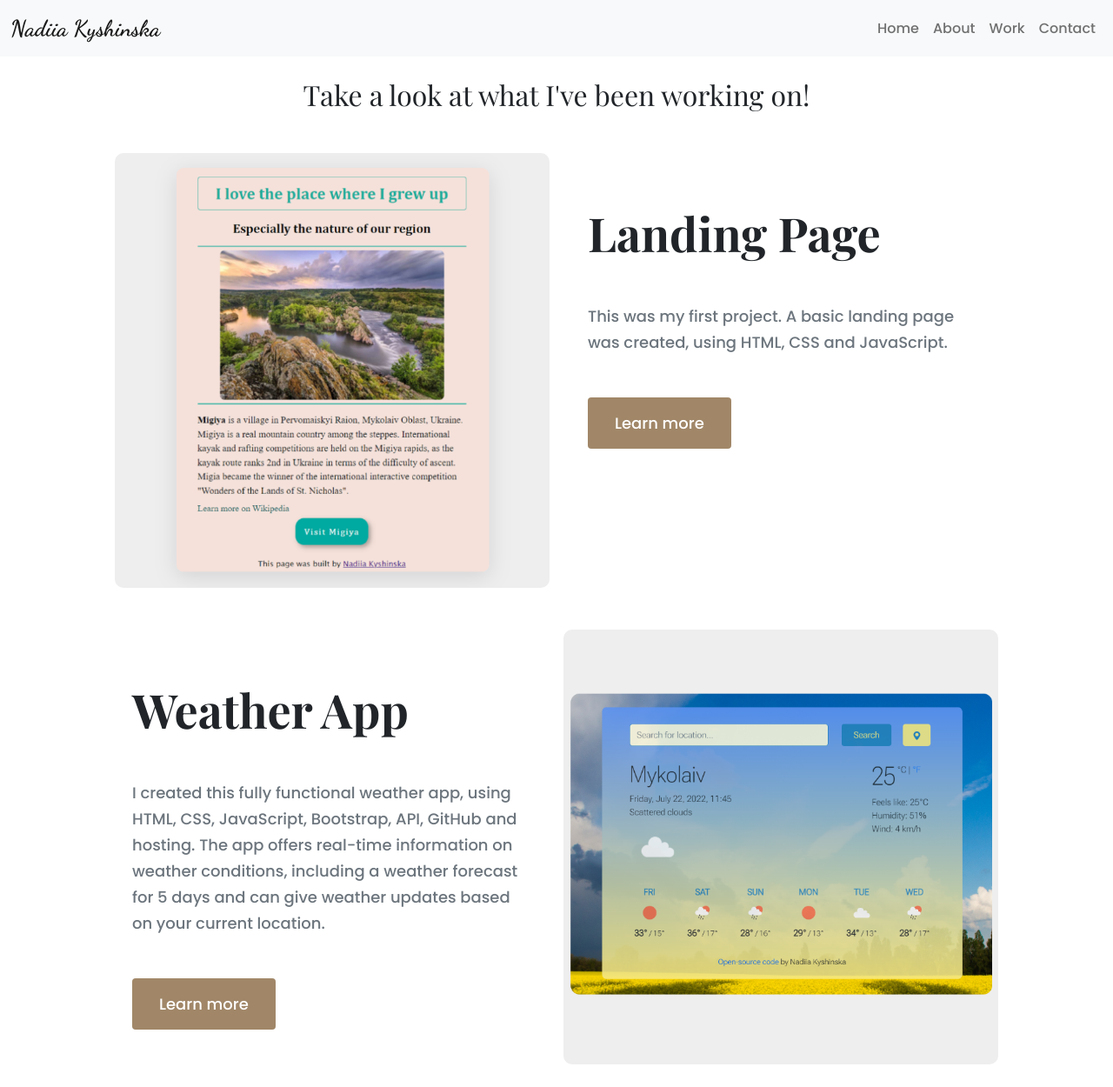
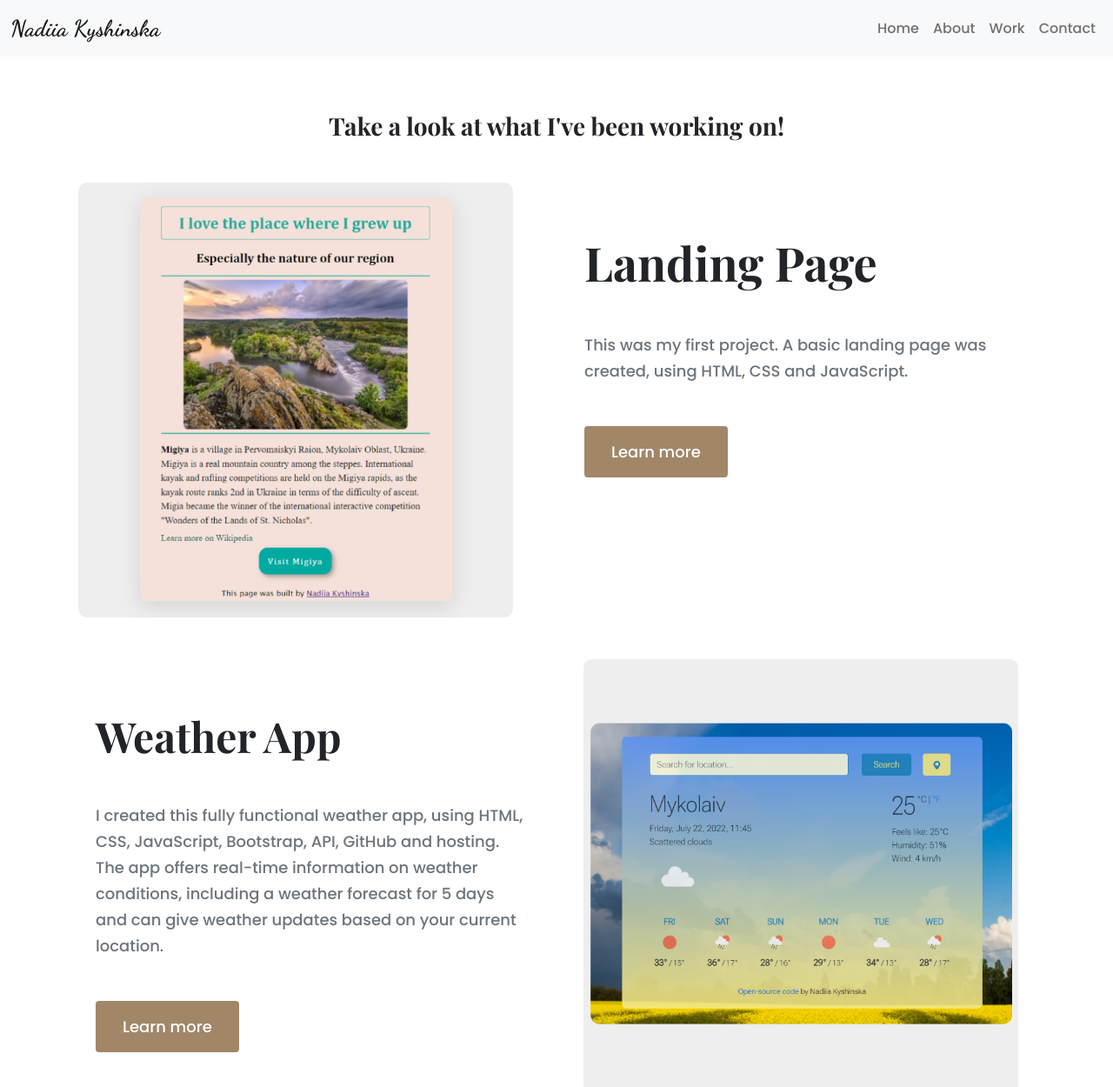
Before and after one commit to Vedina2022/My-portfolio, a plain HTML site: page work.html in a window 1280 px wide. Shown: the top 1250 px of the page at 87% size. Drawn offline with nearby package versions, Linux system fonts and the light colour scheme; a web font is replaced by a local one.

Commit message:
Added links, using id, changed headers, font sizes

```diff
--- a/src/style.css
+++ b/src/style.css
@@ -74,7 +74,6 @@ p {
   border-radius: 10px;
   max-width: 500px;
 }
-
 .look-projects {
   font-weight: normal;
   font-size: 20px;
@@ -89,14 +88,13 @@ p {
   margin-top: 20px;
 }
 .content h1 {
-  font-size: 32px;
+  font-size: 42px;
   line-height: 1.2;
-  /* font-weight: bold; */
-  text-align: center;
+  font-weight: bold;
 }
 .content h2 {
-  font-size: 54px;
-  font-family: var(--heading-font-family);
+  font-size: 18px;
+  font-family: var(--dafault-font-family);
   font-weight: bold;
 }
 .hero-photo {
@@ -104,9 +102,8 @@ p {
   border-radius: 10px;
 }
 .skills {
-  /*  background: var(--branding-color); */
   margin-top: 90px;
-  /* color: var(--branding-color); */
+
   font-size: 38px;
 }
 .line {
--- a/work.html
+++ b/work.html
@@ -87,11 +87,11 @@
       </div>
     </nav>
     <div class="content-container container">
-      <div class="content">
-        <h1 class="mb-5">Take a look at what I've been working on!</h1>
-         <div class="container">
+      <h3 class="mb-5 mt-5 text-center">
+        Take a look at what I've been working on!
+      </h3>
       <div class="row mb-5">
-        <div class="col d-none d-lg-block" id="landingPage">
+        <div class="col d-none d-lg-block" id="landing-page">
           <img
             src="/images/landing-page.png"
             alt="Landing prage preview"
@@ -111,16 +111,16 @@
           </div>
         </div>
       </div>
-      <div class="row mb-5" id="WeatherApp">
+      <div class="row mb-5" id="weather-app">
         <div class="col">
           <div class="project-description">
-            <h2 class="mb-5">Weather App</h2>
+            <h4 class="mb-5">Weather App</h4>
             <p class="mb-5 text-muted">
               I created this fully functional weather app, using HTML, CSS,
               JavaScript, Bootstrap, API, GitHub and hosting. The app offers
               real-time information on weather conditions, including a weather
-              forecast for 5 days and can give weather updates based on
-              your current location.
+              forecast for 5 days and can give weather updates based on your
+              current location.
             </p>
             <a href="work.html" class="btn btn-branding" title="Weather App"
               >Learn more</a
@@ -139,16 +139,15 @@
       </div>
       <div class="row">
         <div class="col d-none d-lg-block">
-
           <img
-             src="/images/dictionary.png"
+            src="/images/dictionary.png"
             alt="Dictionary app preview"
             class="img-fluid d-flex justify-content-center project-image"
           />
         </div>
-        <div class="col" id="DictionaryApp">
+        <div class="col" id="dictionary-app">
           <div class="project-description">
-            <h2 class="mb-5">Dictionary App</h2>
+            <h4 class="mb-5">Dictionary App</h4>
             <p class="mb-5 text-muted">In progress...</p>
             <a href="work.html" class="btn btn-branding" title="Dictionary App"
               >Learn more</a
```
Also changed, not shown: index.html (+3 -3 lines).
